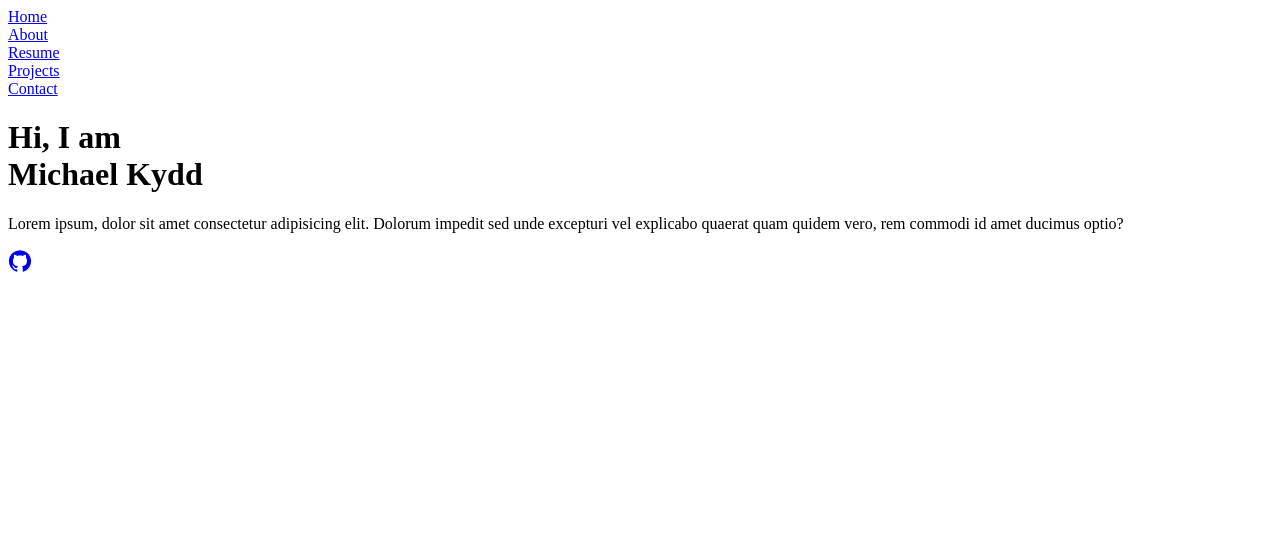
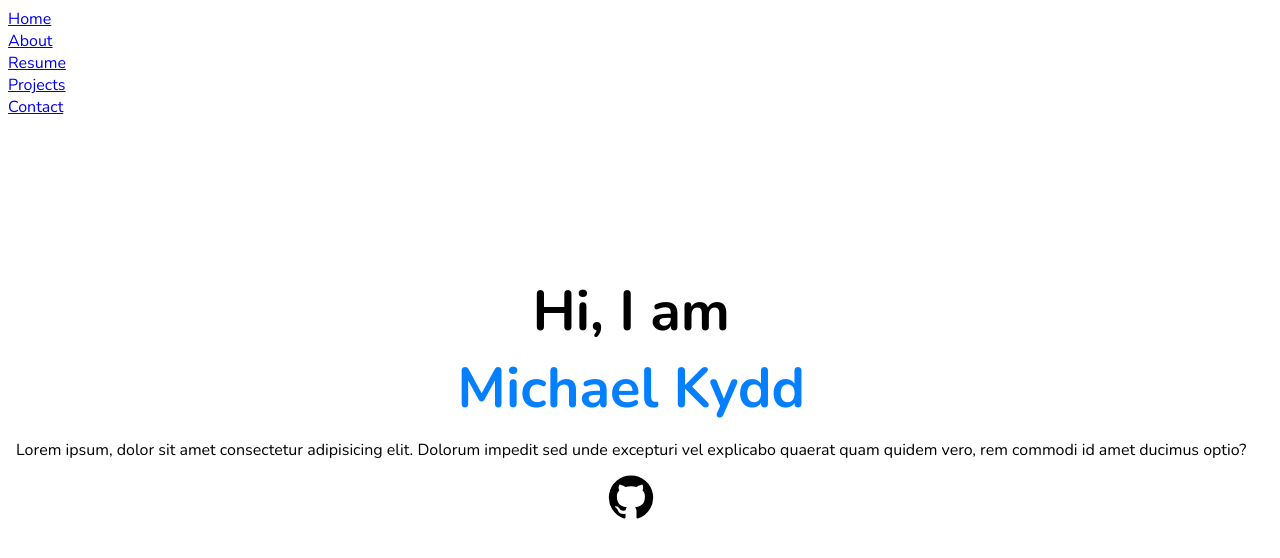
Before and after one commit to mkydd/react-portfolio, a React (Create React App) app: page / in a window 1280 px wide. Shown: the top 558 px of the page. Built offline with nearby package versions, Linux system fonts and the light colour scheme.

Commit message:
style Home page

```diff
--- a/src/App.js
+++ b/src/App.js
@@ -10,7 +10,7 @@ import Menu from './components/Menu'
 
 function App() {
   return (
-    <div className="App" id="outer-container">
+    <div className="app" id="outer-container">
       <Menu />
       <Routes>
         <Route path="/" element={<Home />}/>
--- a/src/components/Home.js
+++ b/src/components/Home.js
@@ -3,18 +3,29 @@ import GitHubIcon from '@mui/icons-material/GitHub';
 
 function Home() {
   return (
-    <div>
-      <div>
-        <h1>Hi, I am <div>Michael Kydd</div></h1>
+    <div className='home'>
+      <div className='content'>
+        <div className='greeting'>
+          <h1 className='introduction'>Hi, I am</h1>
+          <h1 className='name'>Michael Kydd</h1>
         </div>
-      <div>
+        <div className='about-me'>
           <p>Lorem ipsum, dolor sit amet consectetur adipisicing elit.
             Dolorum impedit sed unde excepturi vel explicabo quaerat quam
             quidem vero, rem commodi id amet ducimus optio?</p>
         </div>
         <div>
-        <a href="http://github.com/mkydd" target="_blank" rel="noreferrer"><GitHubIcon /></a>
+          <a
+            href="http://github.com/mkydd"
+            target="_blank"
+            rel="noreferrer"
+            className='github-icon'
+          >
+            <GitHubIcon style={{fontSize: '3rem'}} />
+          </a>
         </div>
+      </div>
+
     </div>
   )
 }
--- a/src/components/Menu.js
+++ b/src/components/Menu.js
@@ -3,7 +3,7 @@ import {NavLink} from 'react-router-dom'
 
 function Menu() {
   return (
-    <div>
+    <div className='menu'>
       <NavLink to='/'>Home</NavLink>
       <br />
       <NavLink to='/about'>About</NavLink>
--- a/src/styles/styles.css
+++ b/src/styles/styles.css
@@ -1,3 +1,63 @@
+@import url('https://fonts.googleapis.com/css?family=Nunito:regular,bold,italic&subset=latin,latin-ext');
+
+/* HTML Styling */
+* {
+    margin: 0;
+}
+
+body {
+    font-family: Nunito,sans-serif;
+    /* -webkit-font-smooting: antialiased; */
+}
+
+/* App Styling */
+.app {
+    display: flex;
+    min-height: 100dvh;
+}
+
+/* Menu Styling */
+.menu {
+    position: fixed;
+    margin: 0.5rem;
+}
+
+/* Home Page Styling */
+.home {
+    display: flex;
+    text-align: center;
+    align-items: center;
+    margin-inline: 1rem;
+}
+
+.home .greeting {
+    /* font-weight: bold; */
+    font-size: 1.75rem;
+}
+
+.home .introduction {
+    margin-bottom: 0;
+}
+
+.home .name {
+    margin-top: 0;
+    color: #037fff;
+}
+
+.home .about-me {
+    margin-block: 0.75rem;
+}
+
+.github-icon {
+    text-decoration: none;
+    color: black;
+}
+
+
+
+
+
+/* Contact Page Styling */
 .contact-form {
     display: block;
 }
```
Lines whose indentation alone changed are shown as unchanged.
